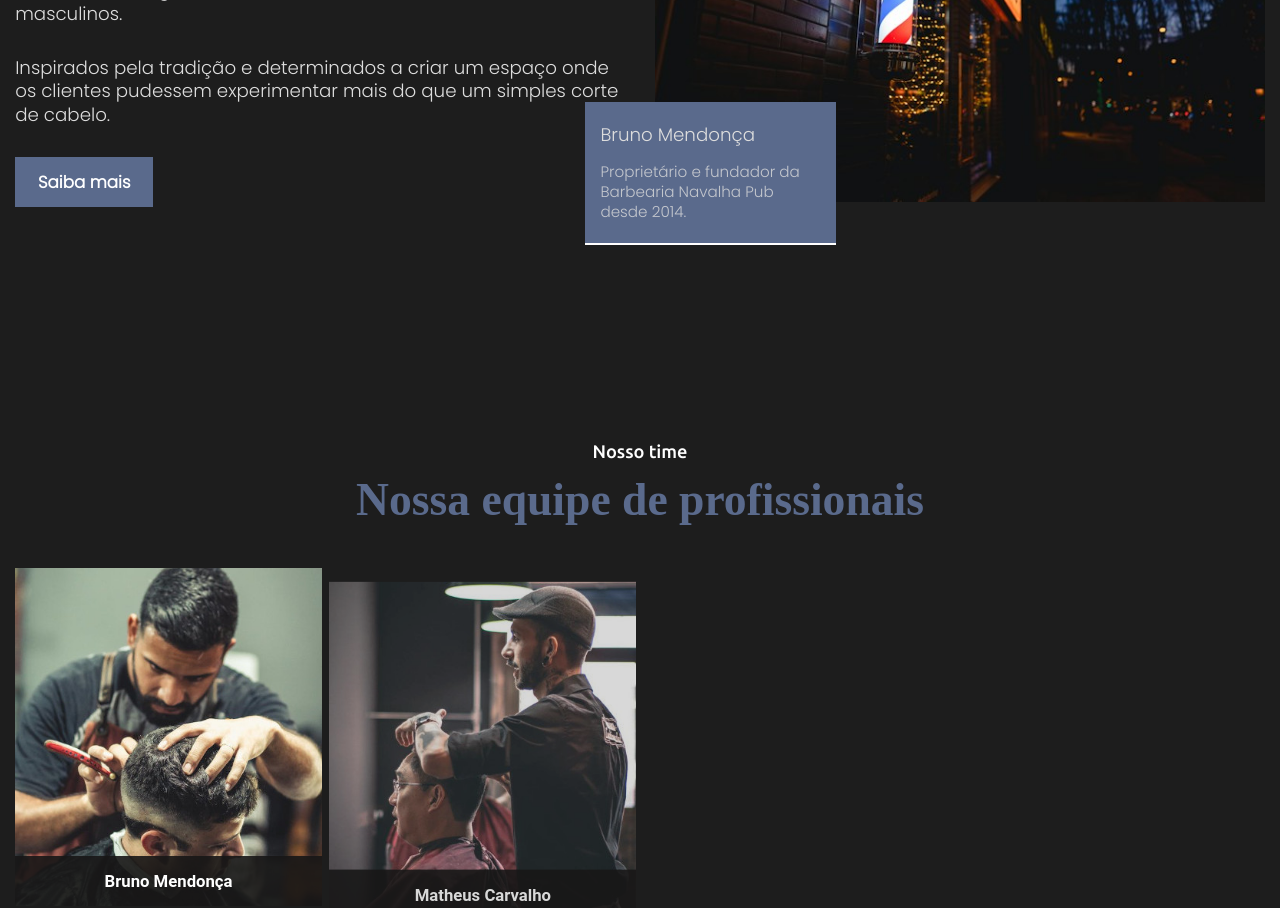
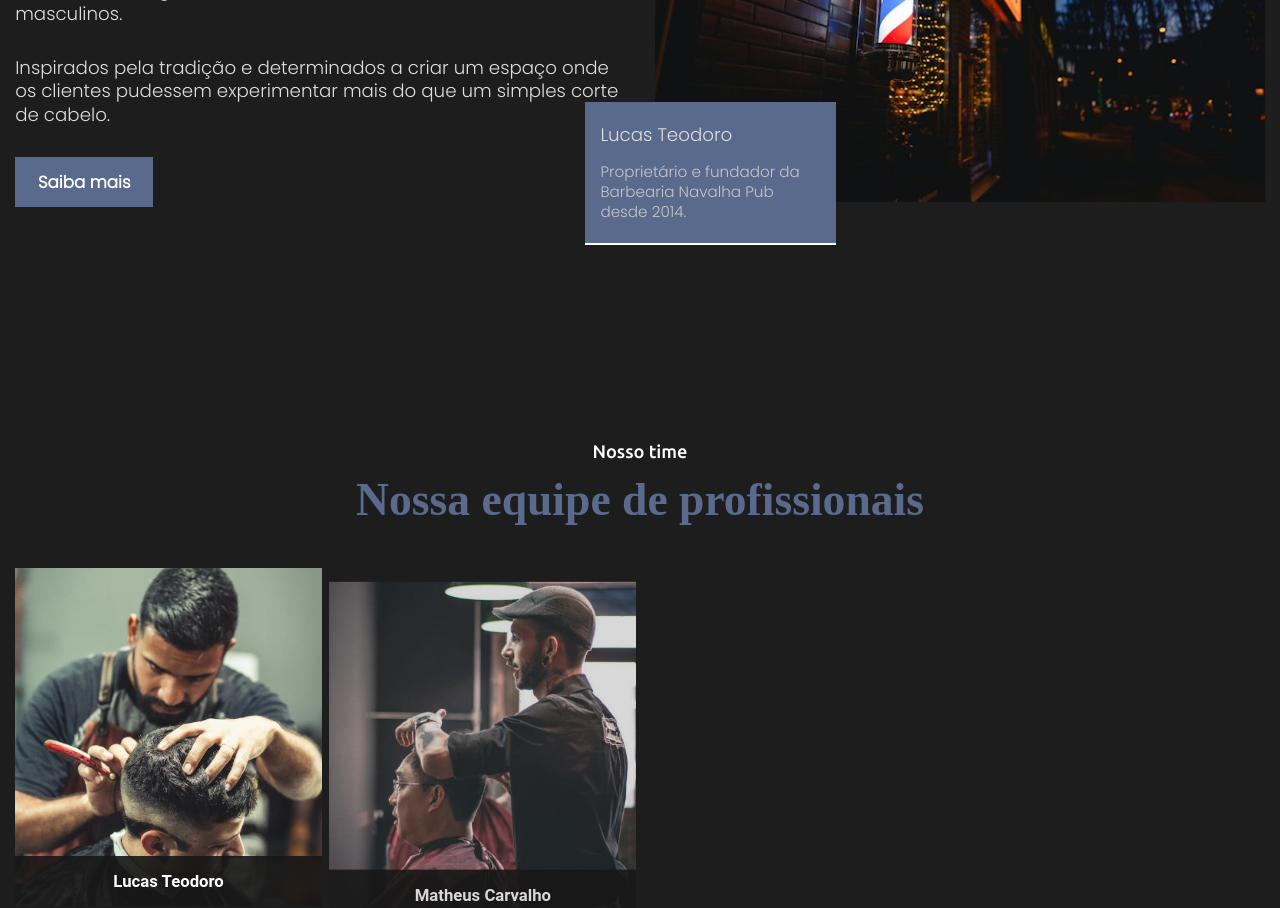
Before and after one commit to DevBrunomendoca/Barbshop, a React (Vite) app: page / in a window 1280 px wide. Shown: the part 1060-1968 px from the top of the page. Built offline with nearby package versions, Linux system fonts and the light colour scheme; a web font is replaced by a local one.

Commit message:
Update text name

```diff
--- a/src/components/SectionAbout/SectionAbout.jsx
+++ b/src/components/SectionAbout/SectionAbout.jsx
@@ -61,7 +61,7 @@ Há uma década, a Barbearia Navalha Pub surgiu como uma visão concreta de eleg
         {/*<img src="imagem-cortes4.jpg" alt="" />
          <ImageComponent imageId="4"/> */}
         <ContentCardAbout >
-          <Paragraph textParagraph="Bruno Mendonça" />
+          <Paragraph textParagraph="Lucas Teodoro" />
           <Paragraph textParagraph="Proprietário e fundador da Barbearia Navalha Pub desde 2014." />
         </ContentCardAbout>
       </ContentImg>
--- a/src/components/SectionContact/SectionContact.jsx
+++ b/src/components/SectionContact/SectionContact.jsx
@@ -22,7 +22,7 @@ const SectionContact = () => {
       tl.current = gsap.timeline({
         scrollTrigger: {
           trigger: "#content-contact",
-          start: "-650px"
+          start: "-600px"
         }
       })
 
--- a/src/components/SectionTeam/SectionTeam.jsx
+++ b/src/components/SectionTeam/SectionTeam.jsx
@@ -82,10 +82,10 @@ export default function SectionTeam() {
       <Caption id='caption-team' textCaption="Nosso time"/>
       <SecondCaption id='second-caption-team' textSecondCaption="Nossa equipe de profissionais" />
       <ContainerCardTeam>
-        <CardTeam id='card-one' src='/foto-barbeiro-perfil1.jpg' name="Bruno Mendonça"/>
+        <CardTeam id='card-one' src='/foto-barbeiro-perfil1.jpg' name="Lucas Teodoro"/>
         <CardTeam id='card-two' src='/foto-barbeiro-perfil2.jpg'  name="Matheus Carvalho"/>
         <CardTeam id='card-three' src='/foto-barbeiro-perfil3.jpg'  name="Pedro Henrique"/>
-        <CardTeam id='card-four' src='/foto-barbeiro-perfil4.jpg'  name="Lucas Teodoro"/>
+        <CardTeam id='card-four' src='/foto-barbeiro-perfil4.jpg'  name="Daniel Vieira"/>
       </ContainerCardTeam>
     </ContainerTeam>
   )
```
